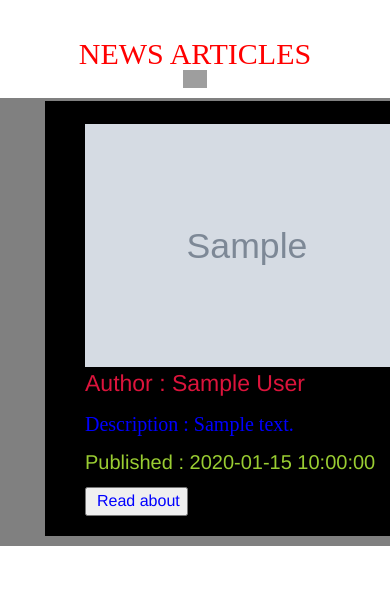
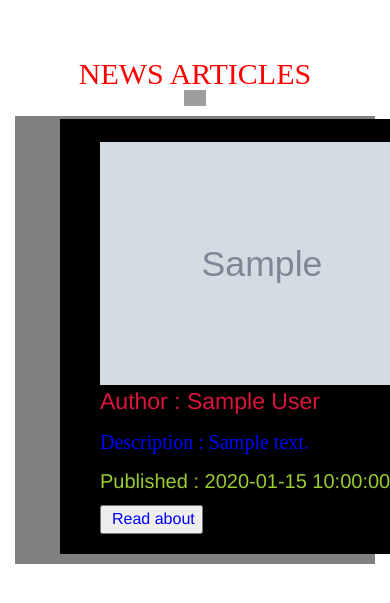
Before and after one commit to John-5014/News-Highlight, a Flask app: template app/templates/news.html in a window 390 px wide; the page is wider, and only the part inside the window is pictured. Shown: the part 55-658 px from the top of that part. Run offline with Flask 2, Linux system fonts and the light colour scheme; the template is opened without the code that fills it: most values are stand-ins (such as "Sample title", 1, 10 or a date in 2020); grey boxes marked "Sample" are stand-in pictures; some libraries are stand-ins or nearby versions; grey boxes are pictures that could not be loaded.

Commit message:
add container fluid to news.html for responsivity

```diff
--- a/app/templates/news.html
+++ b/app/templates/news.html
@@ -2,8 +2,10 @@
 <!-- Content block -->
 {% block content %}
 
+<div class="container-fluid">
+<h2 id="beats" style="font-family:serif; font-weight: 12px; text-align: center; color: red;">NEWS ARTICLES <span><img src="https://themaldennews.typepad.com/.a/6a01543874ba68970c016303ac4563970d-800wi" alt="news logo" class="img-responsive" style="width:6%; height:100%; margin-left:47%;"></span></h2>
 
-<h2 id="beats" style="font-family:serif; font-weight: 12px; text-align: center; color: red;">NEWS ARTICLES <span><img src="https://themaldennews.typepad.com/.a/6a01543874ba68970c016303ac4563970d-800wi" alt="news logo" class="img-responsive" style="width:6%; height:100%; margin-left:47%;"></span></h2>
+
 <div class="container-fluid" style="background-color:grey;">
   <!-- description background -->
   <div class="container-fluid">
```
